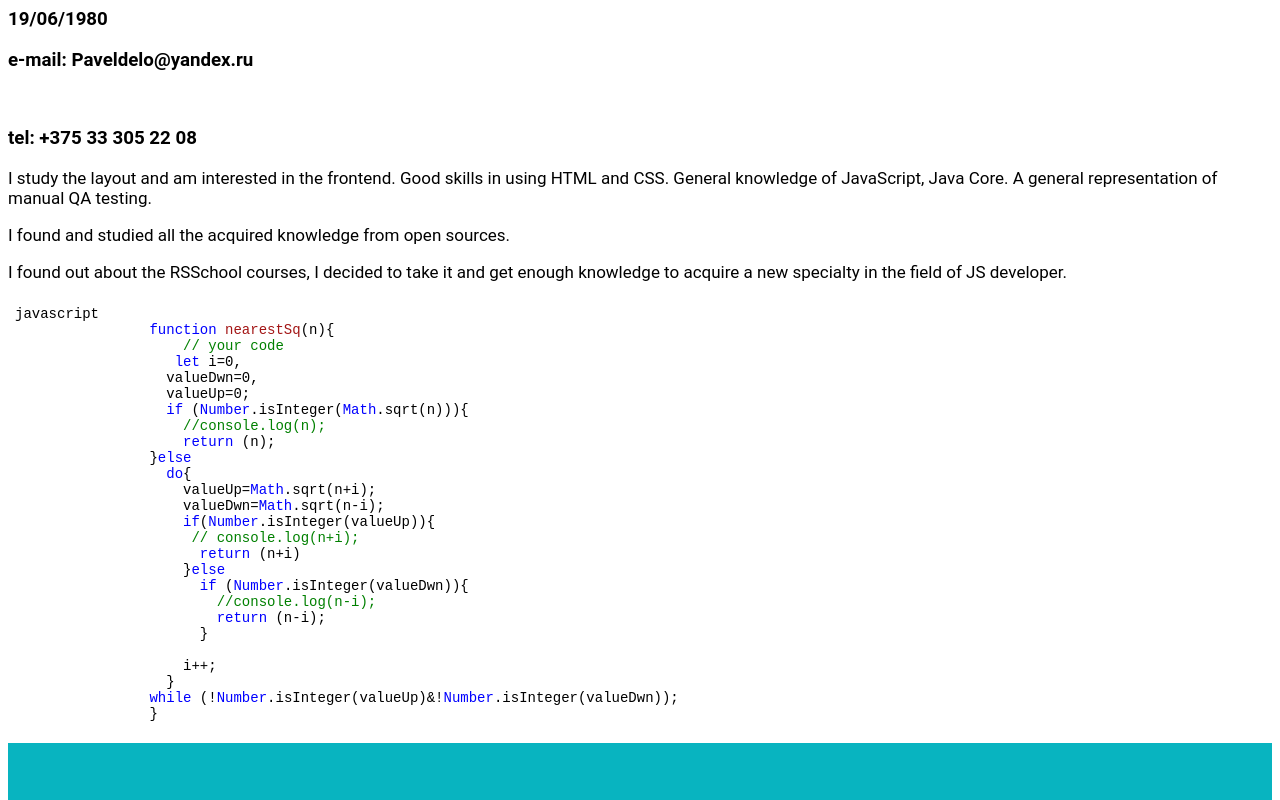
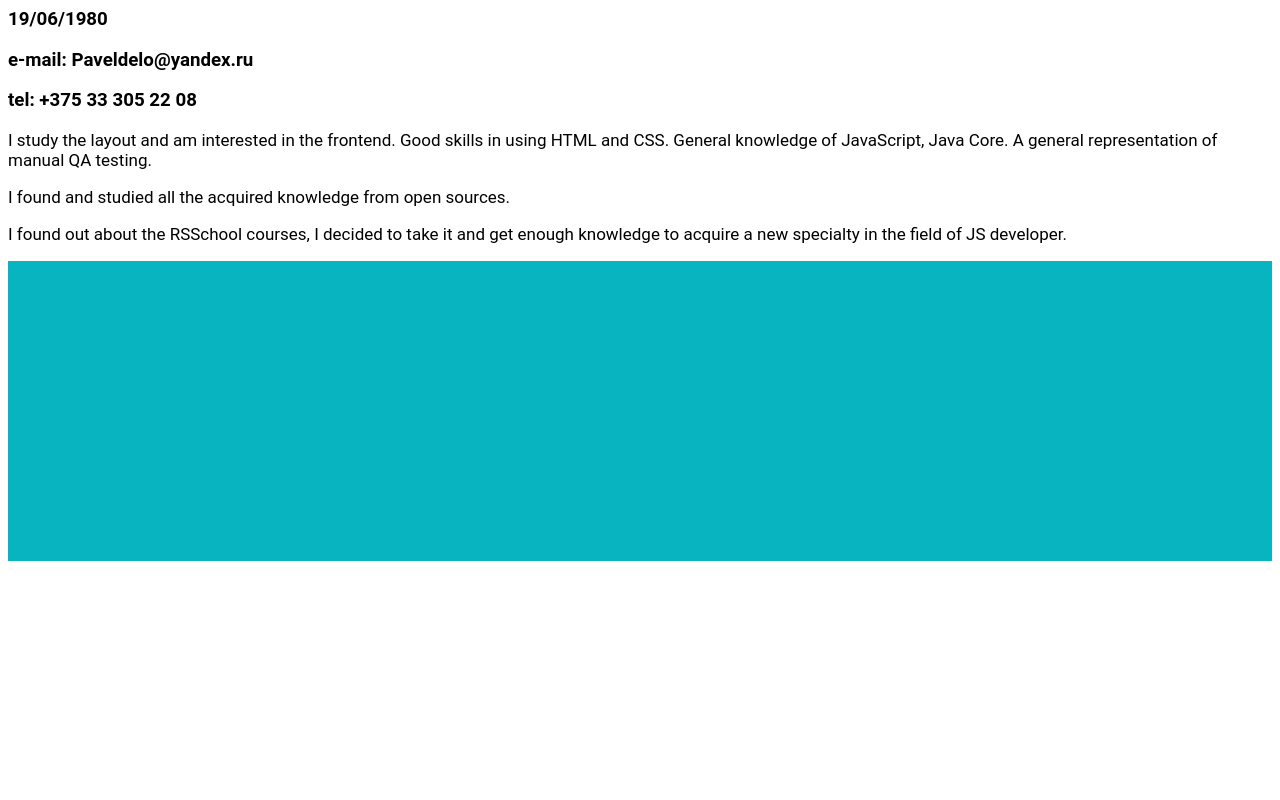
Before and after one commit to potopus/rsschool-cv, a plain HTML site: page index.html in a window 1280 px wide. Shown: the part 780-1580 px from the top of the page. After the commit the page ends 1349 px from the top, so only its background shows below. Drawn offline with Linux system fonts and the light colour scheme.

Commit message:
refactor: change index.html file

```diff
--- a/index.html
+++ b/index.html
@@ -1,25 +1,20 @@
 <!DOCTYPE html>
 <html lang="ru">
-
 <head>
     <meta charset="UTF-8">
     <meta http-equiv="X-UA-Compatible" content="IE=edge">
     <meta name="viewport" content="width=device-width, initial-scale=1.0">
     <link rel="preconnect" href="https://fonts.gstatic.com" crossorigin>
     <link href="https://fonts.googleapis.com/css2?family=Roboto:wght@100;300;400;500;700&&display=swap">
-
     <link rel="stylesheet" href="/css/style.css">
     <title>CV#2.HTML,CSS &amp; Git Basics</title>
 </head>
-
 <body>
     <main>
-
         <p class=" center-pic"><img class="my-foto" src="./img/img.jpg" alt="my_foto"></p>
         <h2> Butkevich Pavel Aleksandrovich</h2>
         <h3>19/06/1980</h3>
         <h3> e-mail: Paveldelo@yandex.ru </h3>
-        <br/>
         <h3>tel: +375 33 305 22 08</h3>
     </main>
     <section>
@@ -28,9 +23,7 @@
         <p>I found and studied all the acquired knowledge from open sources.</p>
         <p> I found out about the RSSchool courses, I decided to take it and get enough knowledge to acquire a new
             specialty in the field of JS developer.</p>
-
-
-            <pre class="hljs pre-code" style="display: block; overflow-x: auto; padding: 0.5em; background: rgb(255, 255, 255); color: rgb(0, 0, 0);">javascript
+            <!-- <pre class="hljs pre-code" style="display: block; overflow-x: auto; padding: 0.5em; background: rgb(255, 255, 255); color: rgb(0, 0, 0);">javascript
                 <span class="hljs-function"><span class="hljs-keyword" style="color: rgb(0, 0, 255);">function</span> <span class="hljs-title" style="color: rgb(163, 21, 21);">nearestSq</span>(<span class="hljs-params">n</span>)</span>{
                     <span class="hljs-comment" style="color: green;">// your code</span>
                    <span class="hljs-keyword" style="color: rgb(0, 0, 255);">let</span> i=<span class="hljs-number">0</span>,
@@ -51,16 +44,12 @@
                         <span class="hljs-comment" style="color: green;">//console.log(n-i);</span>
                         <span class="hljs-keyword" style="color: rgb(0, 0, 255);">return</span> (n-i);
                       }
-
                     i++;
                   }
                 <span class="hljs-keyword" style="color: rgb(0, 0, 255);">while</span> (!<span class="hljs-built_in" style="color: rgb(0, 0, 255);">Number</span>.isInteger(valueUp)&amp;!<span class="hljs-built_in" style="color: rgb(0, 0, 255);">Number</span>.isInteger(valueDwn));
-                }</pre>
-
+                }</pre> -->
     </section>
     <footer class="footer">
-
     </footer>
 </body>
-
 </html>
```
